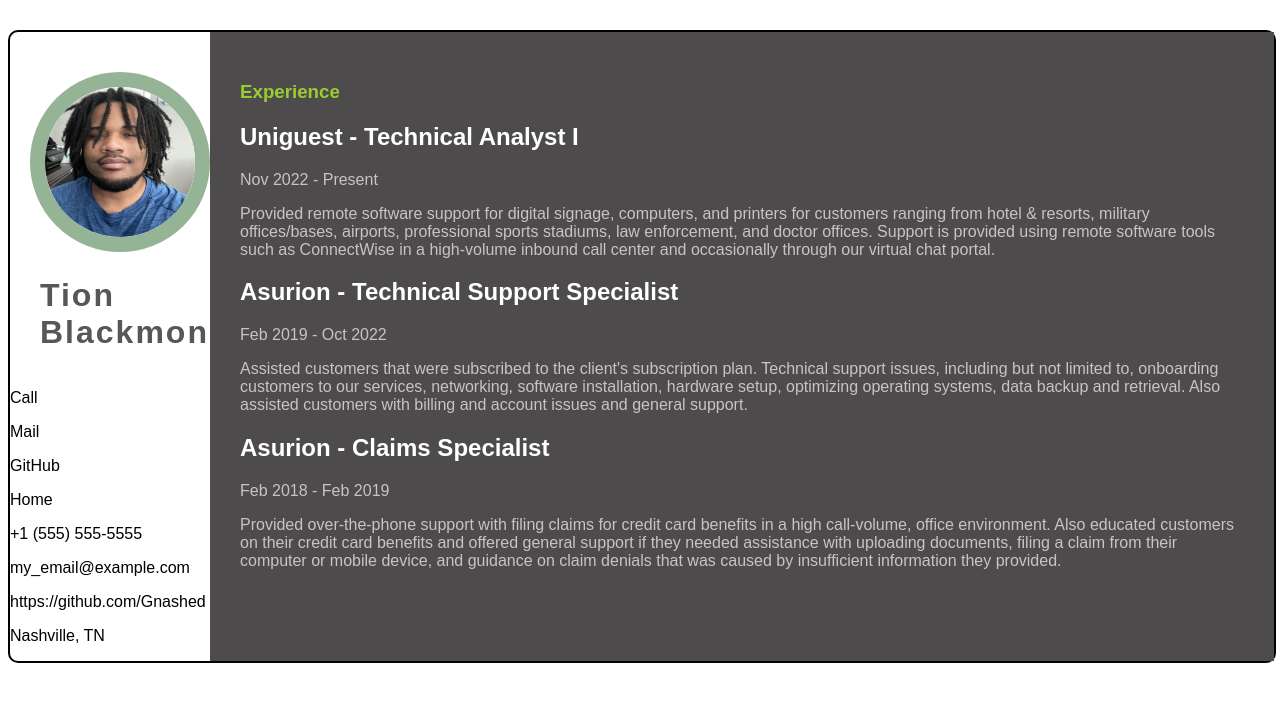
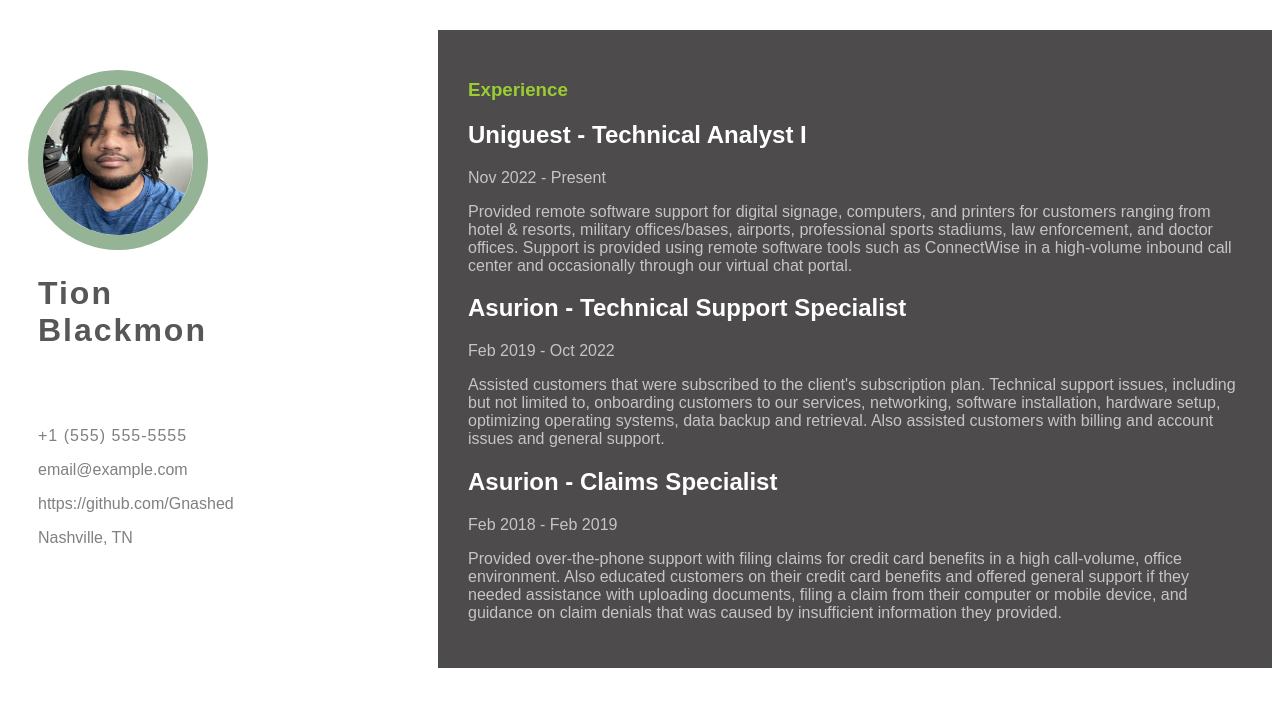
Before and after one commit to Gnashed/LAB-HTML-Resume, a plain HTML site: page index.html in a window 1280 px wide. Drawn offline with Linux system fonts and the light colour scheme; a web font is replaced by a local one.

Commit message:
Finished styling. Removed unused classes.

```diff
--- a/index.html
+++ b/index.html
@@ -15,21 +15,17 @@
             <!-- Picture -->
             <div id="picture">
                 <img src="imgs/IMG_2808.jpg" alt="A selfie of me.">
-                <h1 id="name">Tion Blackmon</h1>
+                <h1 id="name">Tion <br>Blackmon</h1>
             </div> <!-- ./picture -->
 
             <div class="contact">
                 <!-- Labels -->
-                <p>Call</p>
-                <p>Mail</p>
-                <p>GitHub</p>
-                <p>Home</p>
-
-                <!-- The actual info -->
-                <p>+1 (555) 555-5555</p>
-                <p>my_email@example.com</p>
-                <p>https://github.com/Gnashed</p>
-                <p>Nashville, TN</p>
+                <div>
+                    <p id="phone-number">+1 (555) 555-5555</p>
+                    <p>email@example.com</p>
+                    <p>https://github.com/Gnashed</p>
+                    <p>Nashville, TN</p>
+                </div>
             </div> <!-- ./contact -->
         </div> <!-- ./left-column -->
 
--- a/main.css
+++ b/main.css
@@ -4,7 +4,6 @@
 
 .container {
     border-radius: 10px;
-    border: 2px solid black;
     display: flex;
     flex-direction: row;
     margin: 30px auto;
@@ -31,19 +30,23 @@
     letter-spacing: 2px;
 }
 
-/* ======================= left-column ======================= */
+/* ======================= left-column, contact ======================= */
 
 .left-column {
     display: flex;
     flex-direction: column;
 }
 
+.contact {
+    padding-left: 30px;
+    padding-top: 40px;
+    width: 400px;
+    color: gray;
+}
 
-
-
-
-
-
+#phone-number {
+    letter-spacing: 1px;
+}
 
 /* ======================= articles ======================= */
 
```
